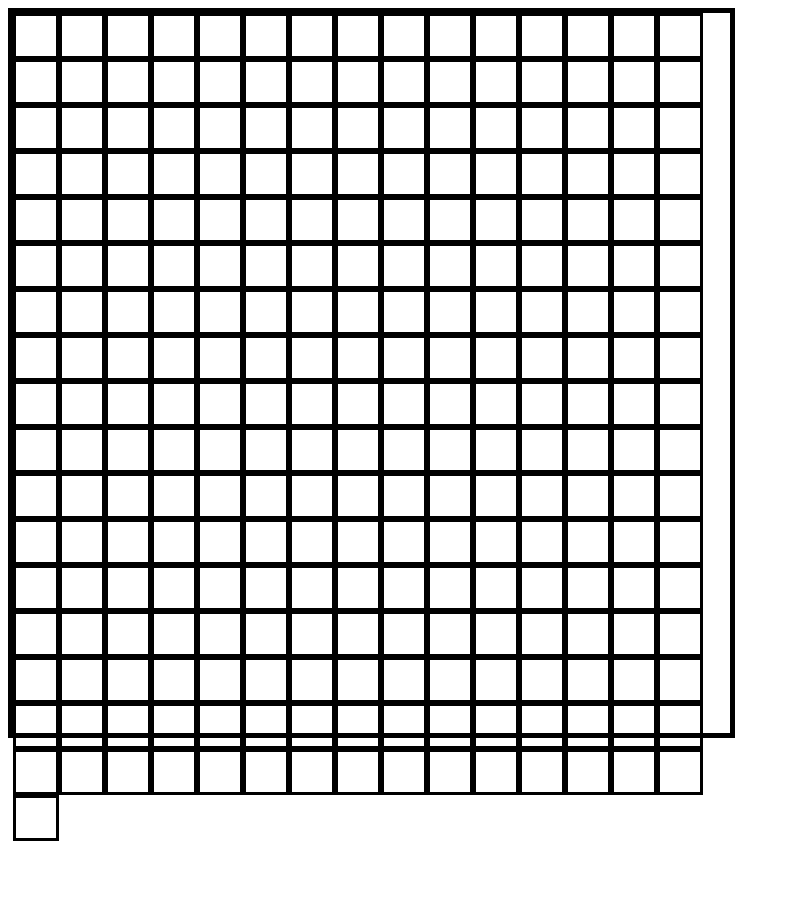
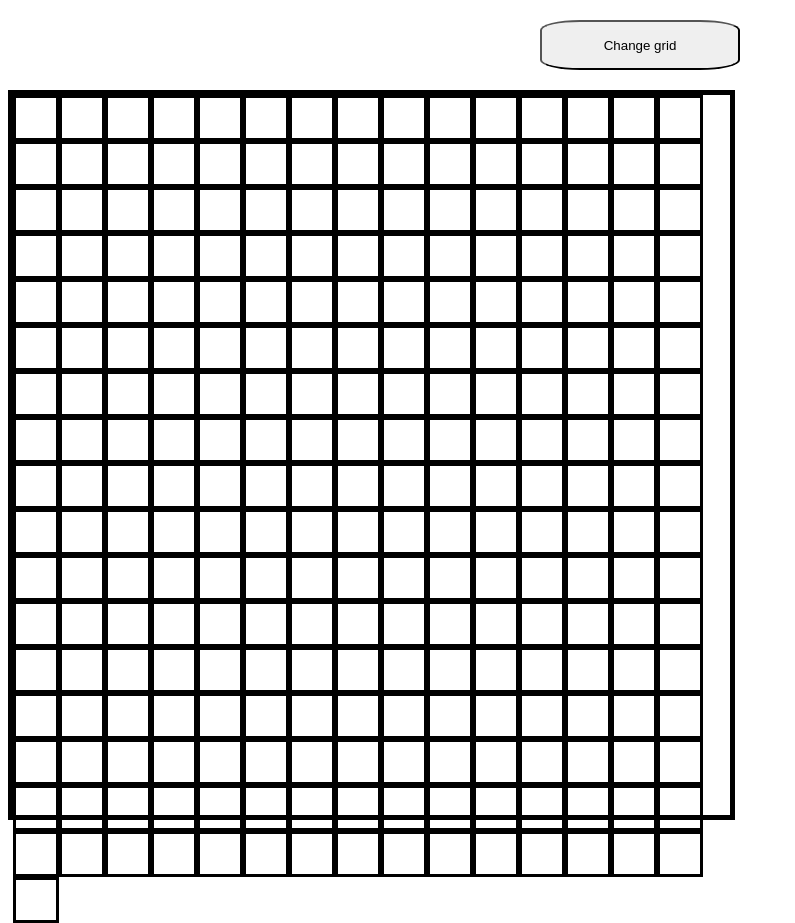
Before and after one commit to ultrafluff/etch_a_sketch, a plain HTML site: page index.html in a window 1280 px wide. Shown: the whole page, without its empty margins (0-795 px from the left). Before the commit the page ends 841 px from the top, so only its background shows below. Drawn offline with Linux system fonts and the light colour scheme.

Commit message:
added the button and event listener

```diff
--- a/index.html
+++ b/index.html
@@ -9,6 +9,10 @@
 </head>
 <body>
     <div class="container">
+        <Button id="btn">Change grid</Button>
     </div>
+        <div class="container2">
+        </div>
+
 </body>
 </html>
--- a/javascript.js
+++ b/javascript.js
@@ -1,9 +1,14 @@
-const container = document.querySelector(".container")
+const container = document.querySelector(".container2")
 
 
 function changecolor() {
 
 }
+
+
+const button = document.querySelector("#btn")
+
+button.addEventListener("click",)
 
 
 
--- a/style.css
+++ b/style.css
@@ -1,9 +1,10 @@
-.container {
+.container2 {
     border: black 5px solid;
     width: 717px;
     height: 720px;
     display:flex;
     flex-wrap: wrap;
+
 }
 
 .box {
@@ -11,3 +12,17 @@
     height: 40px;
     border: 3px black solid;
 }
+
+#btn {
+    height: 50px;
+    width: 200px;
+    border-radius: 20%;
+}
+
+.container {
+    display: flex;
+    justify-content: center;
+    margin: 20px;
+
+
+}
```
